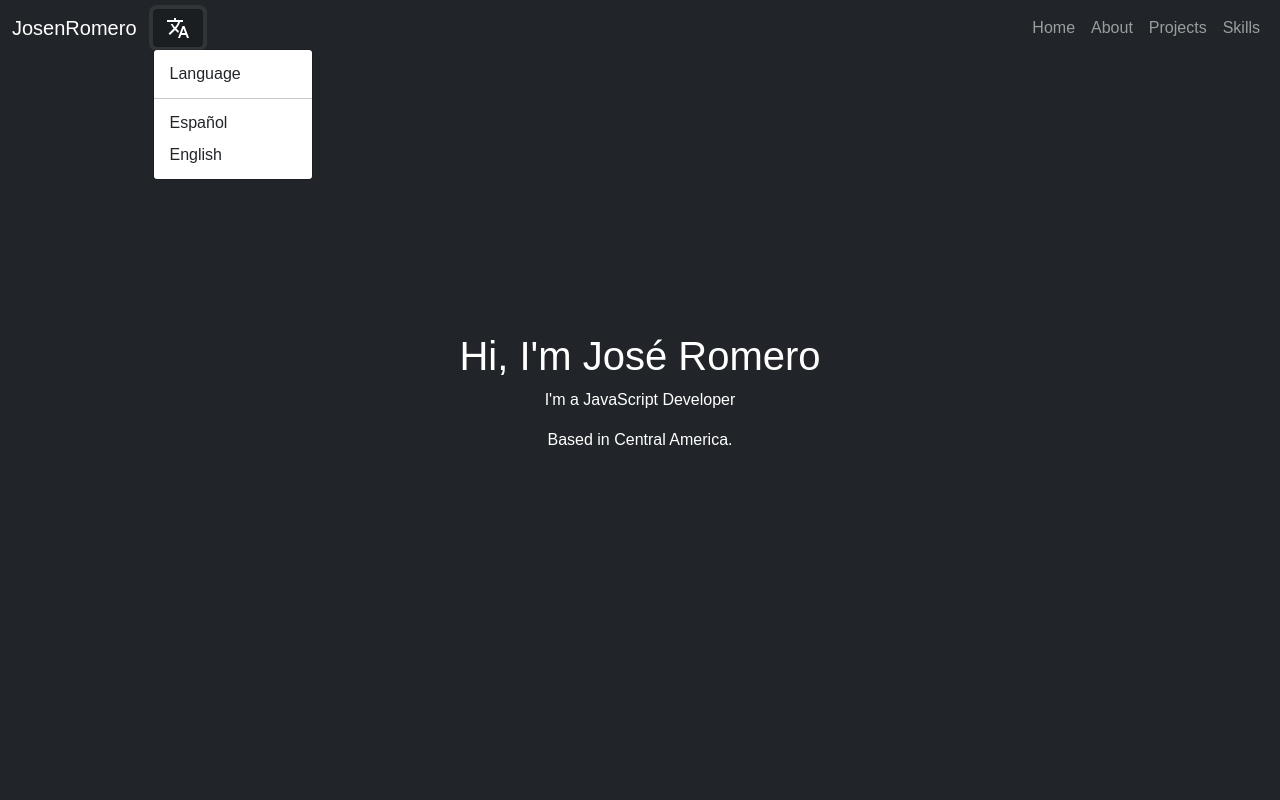
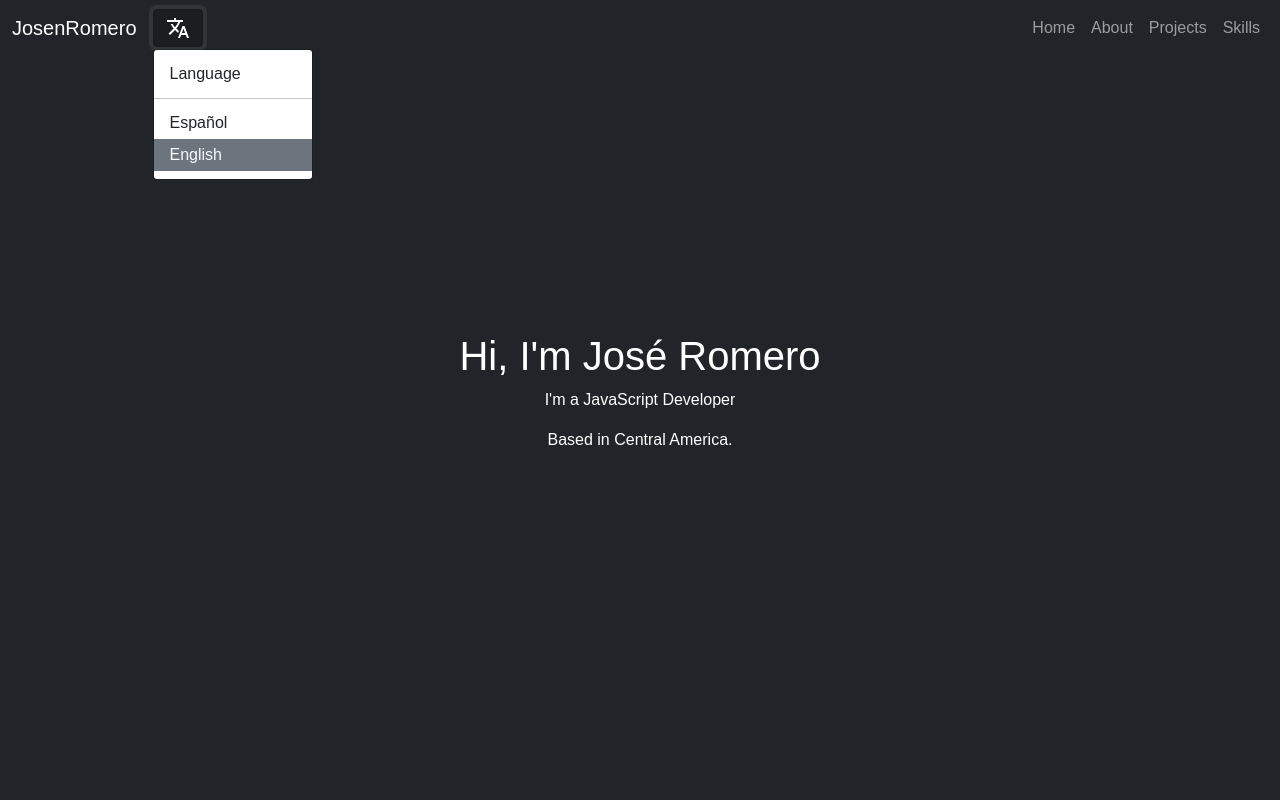
Before and after one commit to JosenRomero/My_Portfolio, a React (Create React App) app: page / in a window 1280 px wide. Both pictures are taken after a click on the button 177 px from the left and 27 px from the top of the page. Shown: the top 800 px of the page. Built offline with nearby package versions, Linux system fonts and the light colour scheme.

Commit message:
added alignment to the language dropdown and fixed the get current language

```diff
--- a/src/components/Menu.jsx
+++ b/src/components/Menu.jsx
@@ -22,11 +22,11 @@ const Menu = () => {
                     <Dropdown.Toggle variant="dark" id="dropdown-basic">
                         <Icon path={mdiTranslate} color={"#ffffff"} size={1}/>
                     </Dropdown.Toggle>
-                    <Dropdown.Menu>
+                    <Dropdown.Menu align={{ lg: 'start' }}>
                         <Dropdown.ItemText>{ t("menu.language") }</Dropdown.ItemText>
                         <Dropdown.Divider />
-                        <Dropdown.Item as="button" className={i18n.language === 'es' ? "bg-secondary text-light" : ""} onClick={changeLanguage} value='es'>Español</Dropdown.Item>
-                        <Dropdown.Item as="button" className={i18n.language === 'en' ? "bg-secondary text-light" : ""} onClick={changeLanguage} value='en'>English</Dropdown.Item>
+                        <Dropdown.Item as="button" className={i18n.resolvedLanguage === 'es' ? "bg-secondary text-light" : ""} onClick={changeLanguage} value='es'>Español</Dropdown.Item>
+                        <Dropdown.Item as="button" className={i18n.resolvedLanguage === 'en' ? "bg-secondary text-light" : ""} onClick={changeLanguage} value='en'>English</Dropdown.Item>
                     </Dropdown.Menu>
                 </Dropdown>
                 <Navbar.Toggle aria-controls="basic-navbar-nav" />
```
